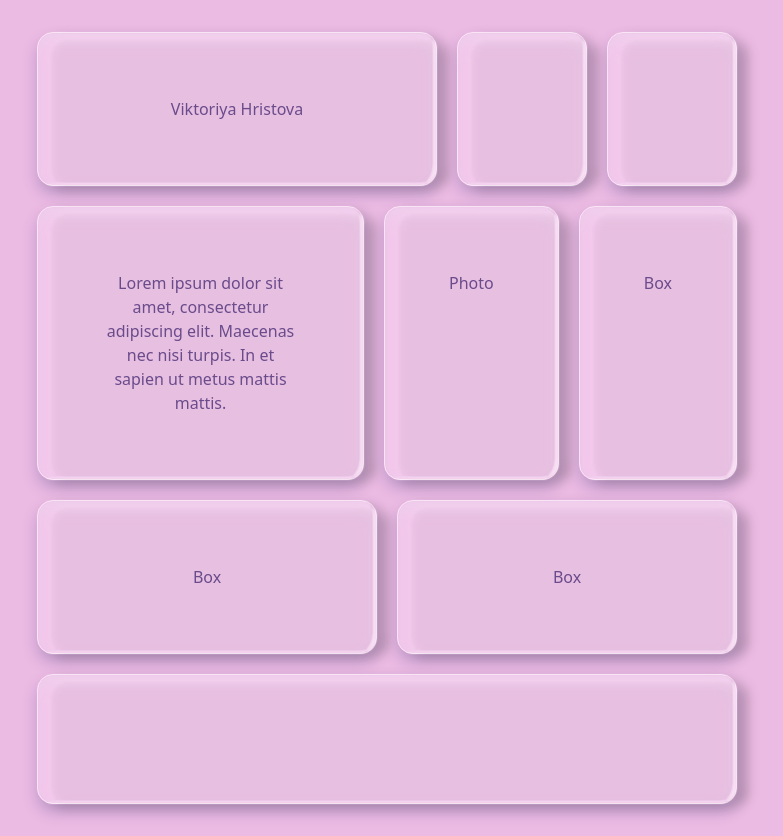
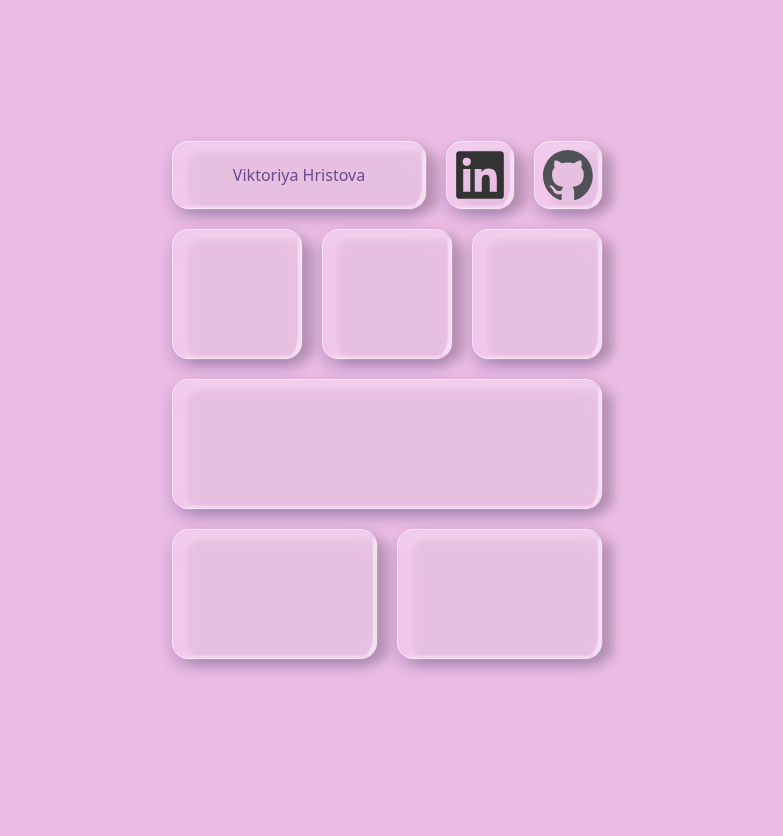
Before and after one commit to vikihh/vikihh.github.io, a React (Vite) app: page / in a window 1280 px wide. Shown: the whole page, without its empty margins (253-1036 px from the left). After the commit the page ends 800 px from the top, so only its background shows below. Built offline with nearby package versions, Linux system fonts and the light colour scheme.

Commit message:
refactored box component and added title, social media links, and text components

```diff
--- a/src/App.css
+++ b/src/App.css
@@ -23,46 +23,3 @@
   align-items: stretch;
   gap: 20px;
 }
-
-.box {
-  justify-content: center;
-  display: flex;
-  padding: 4em;
-  color: #27025fd6;
-}
-
-.styled {
-  backdrop-filter: blur(2px) saturate(110%);
-  border: 1px solid rgba(255, 255, 255, 0.6);
-  border-radius: 1rem;
-  box-shadow: 0 8px 16px rgba(8, 13, 91, 0.2),
-        inset 0 8px 16px rgba(232, 230, 237, 0.3);
-}
-
-.styled::after {
-  content: '';
-  position: absolute;
-  top: 0;
-  left: 0;
-  width: 100%;
-  height: 100%;
-  background: rgba(255, 255, 255, 0.133);
-  border-radius: 1rem;
-  box-shadow: inset -12px -4px 0px -10px rgba(255, 255, 255, 0.5),
-              inset 0px -9px 0px -8px rgba(255, 255, 255, 0.5);
-  filter: blur(1px) drop-shadow(10px 4px 6px black) brightness(150%);
-}
-
-.stretched {
-  flex-grow: 1;
-}
-
-.button {
-  flex-shrink: 1;
-  transition: transform 0.2s ease, box-shadow 0.2s ease;
-}
-
-.button:hover {
-  transform: scale(1.05);
-  box-shadow: 0 8px 16px rgba(0, 0, 0, 0.2);
-}
--- a/src/App.jsx
+++ b/src/App.jsx
@@ -1,34 +1,30 @@
 import { useState } from 'react'
-import reactLogo from './assets/react.svg'
-import viteLogo from '/vite.svg'
 import './App.css'
-import Box from './Box'
+import Box from './components/Box.jsx'
+import Social from './components/Social.jsx'
+import Title from './components/Title.jsx'
+import Text from './components/Text.jsx'
 
 function App() {
 
   return (
     <div className='vertical-container'>
       <div className='horizontal-container'>
-        <Box content={"Viktoriya Hristova"}/>
-        <Box content={""} isButton={true}/>
-        <Box content={""} isButton={true}/>
+        <Title/>
+        <Social logo={'github'}/>
+        <Social logo={'linkedin'}/>
       </div>
       <div className='horizontal-container'>
-        <Box content={"Lorem ipsum dolor sit amet, consectetur adipiscing elit. Maecenas nec nisi turpis. In et sapien ut metus mattis mattis."}/>
-        <Box content={"Photo"}/>
-        <Box content={"Box"}/>
+        <Text content=""/>
+        <Text content=""/>
+        <Text content=""/>
       </div>
       <div className='horizontal-container'>
-        <Box content={"Box"}/>
-        <Box content={"Box"}/>
+        <Text content=""/>
       </div>
       <div className='horizontal-container'>
-        <Box content={
-          <div>
-
-
-          </div>
-        }/>
+        <Text content=""/>
+        <Text content=""/>
       </div>
     </div>
   )
--- a/src/Box.jsx
+++ /dev/null
@@ -1,11 +0,0 @@
-import './App.css'
-
-function Box({ content, isButton = false }) {
-  return (
-    <div className= {isButton ? "box styled button" : "box styled stretched"}>
-      {content}
-    </div>
-  );
-}
-
-export default Box;
--- /dev/null
+++ b/src/components/Box.css
@@ -0,0 +1,49 @@
+.box {
+  justify-content: center;
+  align-items: center;
+  display: flex;
+  color: #27025fd6;
+}
+
+.styled {
+  backdrop-filter: blur(2px) saturate(110%);
+  border: 1px solid rgba(255, 255, 255, 0.6);
+  border-radius: 1rem;
+  box-shadow: 0 8px 16px rgba(8, 13, 91, 0.2),
+        inset 0 8px 16px rgba(232, 230, 237, 0.3);
+}
+
+.styled::after {
+  content: '';
+  position: absolute;
+  top: 0;
+  left: 0;
+  width: 100%;
+  height: 100%;
+  background: rgba(255, 255, 255, 0.133);
+  border-radius: 1rem;
+  box-shadow: inset -12px -4px 0px -10px rgba(255, 255, 255, 0.5),
+              inset 0px -9px 0px -8px rgba(255, 255, 255, 0.5);
+  filter: blur(1px) drop-shadow(10px 4px 6px black) brightness(150%);
+}
+
+.title {
+    padding: 0.5em;
+    flex-grow: 1;
+}
+
+.stretched {
+  padding: 4em;
+  flex-grow: 1;
+}
+
+.button {
+  padding: 0.5em;
+  flex-shrink: 1;
+  transition: transform 0.2s ease, box-shadow 0.2s ease;
+}
+
+.button:hover {
+  transform: scale(1.05);
+  box-shadow: 0 8px 16px rgba(0, 0, 0, 0.2);
+}
--- /dev/null
+++ b/src/components/Box.jsx
@@ -0,0 +1,11 @@
+import './Box.css'
+
+function Box({ content, className = "" }) {
+  return (
+    <div className= {`box styled ${className}`}>
+      {content}
+    </div>
+  );
+}
+
+export default Box;
--- /dev/null
+++ b/src/components/Social.jsx
@@ -0,0 +1,14 @@
+import GitHubLogo from "../assets/github.svg"
+import LinkedInLogo from "../assets/linkedin.svg"
+import Box from "./Box.jsx"
+
+function Social({logo = 'github'}) {
+  return (
+    <Box content =
+    {
+    <img src={(logo=='github') ? LinkedInLogo : GitHubLogo} alt="Logo" width="50" height="50" />}
+    className={"button"}/>
+  );
+}
+
+export default Social
--- /dev/null
+++ b/src/components/Text.jsx
@@ -0,0 +1,10 @@
+import Box from "./Box.jsx"
+
+function Text({content}) {
+  return (
+    <Box content = {content}
+    className={"stretched"}/>
+  );
+}
+
+export default Text
--- /dev/null
+++ b/src/components/Title.jsx
@@ -0,0 +1,10 @@
+import Box from "./Box.jsx"
+
+function Title() {
+  return (
+    <Box content = {"Viktoriya Hristova"}
+    className={"title"}/>
+  );
+}
+
+export default Title
```
